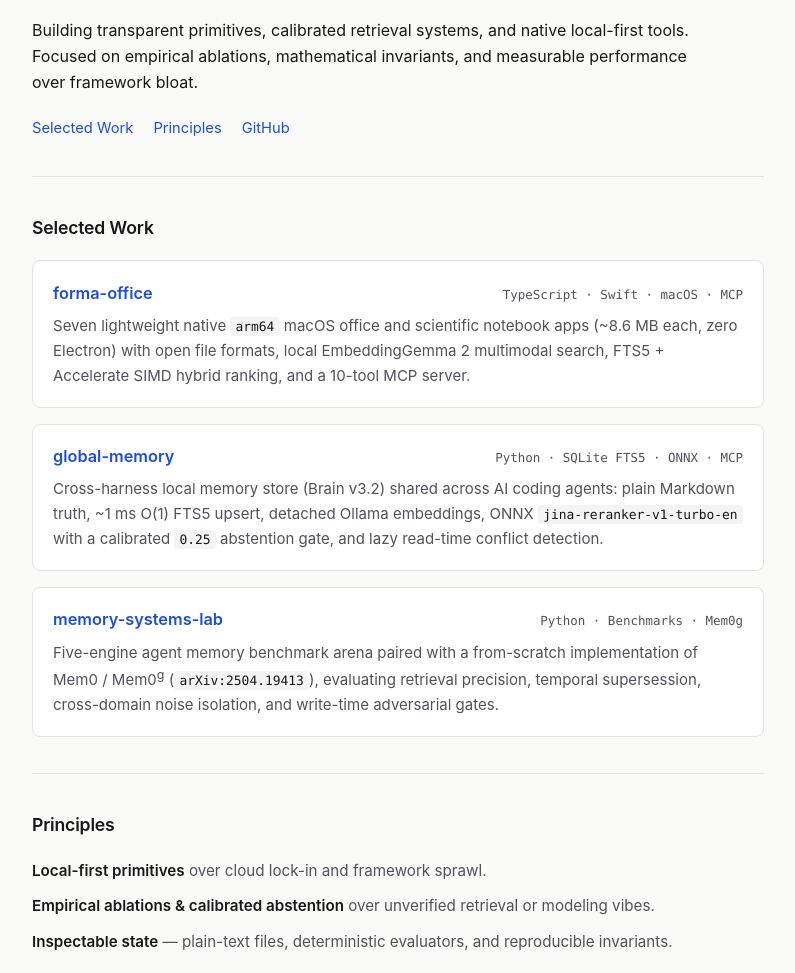
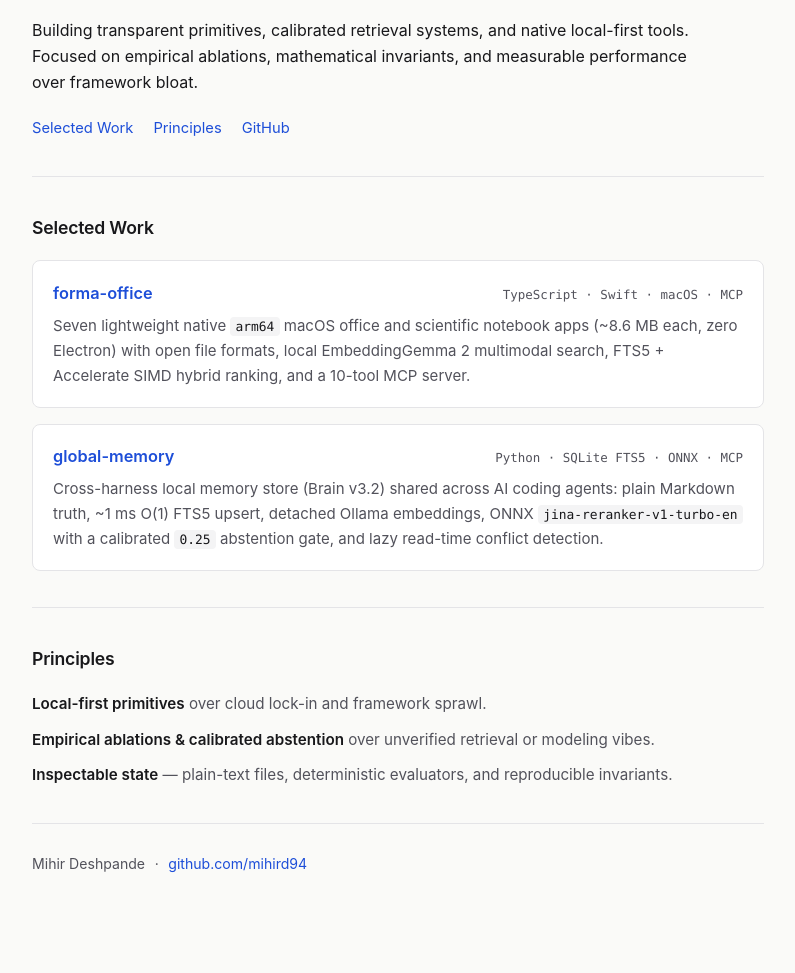
Before and after one commit to mihird94/mihird94.github.io, a plain HTML site: page index.html in a window 1280 px wide. Shown: the part 124-1097 px from the top of the page, without its empty margins (242-1037 px from the left). After the commit the page ends 1064 px from the top, so only its background shows below. Drawn offline with Linux system fonts and the light colour scheme.

Commit message:
chore: remove memory-systems-lab card from portfolio site

```diff
--- a/index.html
+++ b/index.html
@@ -75,22 +75,6 @@
               calibrated <code>0.25</code> abstention gate, and lazy read-time conflict detection.
             </p>
           </article>
-
-          <article class="card">
-            <div class="card-head">
-              <h3>
-                <a href="https://github.com/mihird94/memory-systems-lab" target="_blank" rel="noopener noreferrer">
-                  memory-systems-lab
-                </a>
-              </h3>
-              <span class="meta">Python &middot; Benchmarks &middot; Mem0g</span>
-            </div>
-            <p>
-              Five-engine agent memory benchmark arena paired with a from-scratch implementation of Mem0 / Mem0<sup>g</sup>
-              (<code>arXiv:2504.19413</code>), evaluating retrieval precision, temporal supersession, cross-domain noise
-              isolation, and write-time adversarial gates.
-            </p>
-          </article>
         </div>
       </section>
 
```
